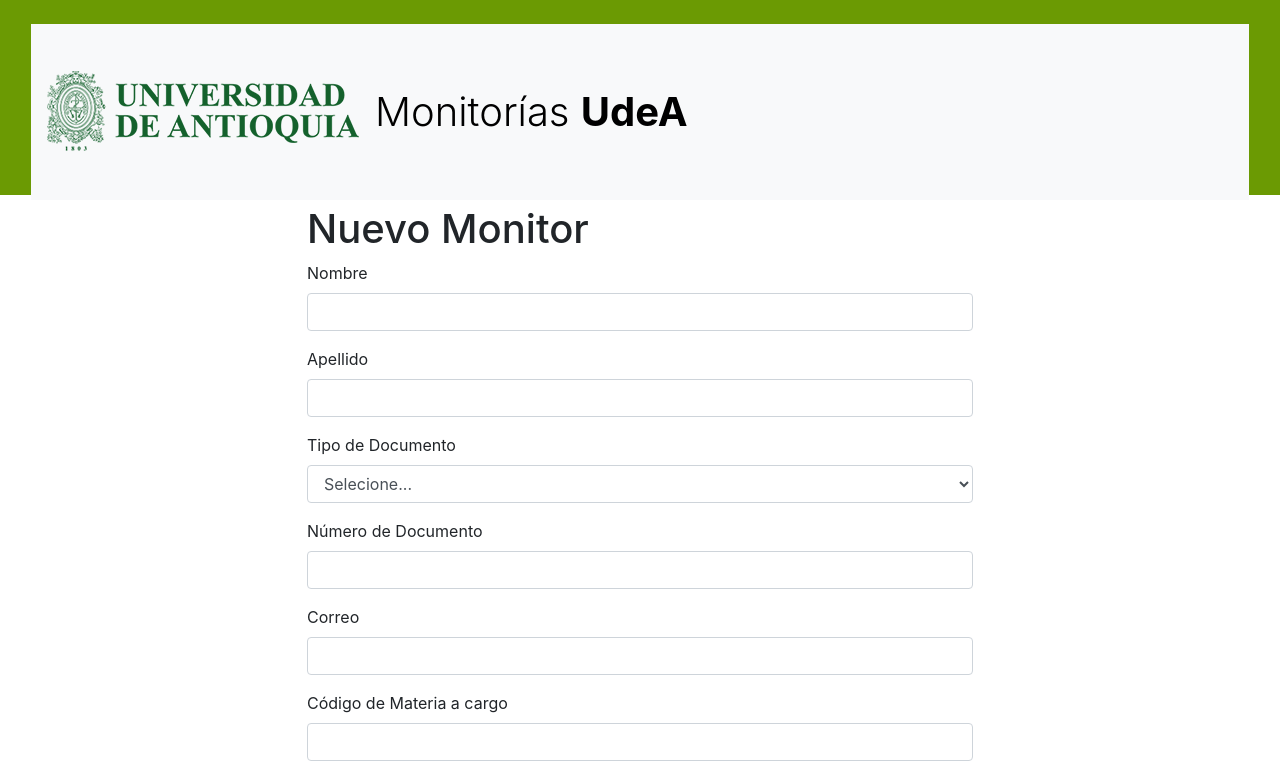
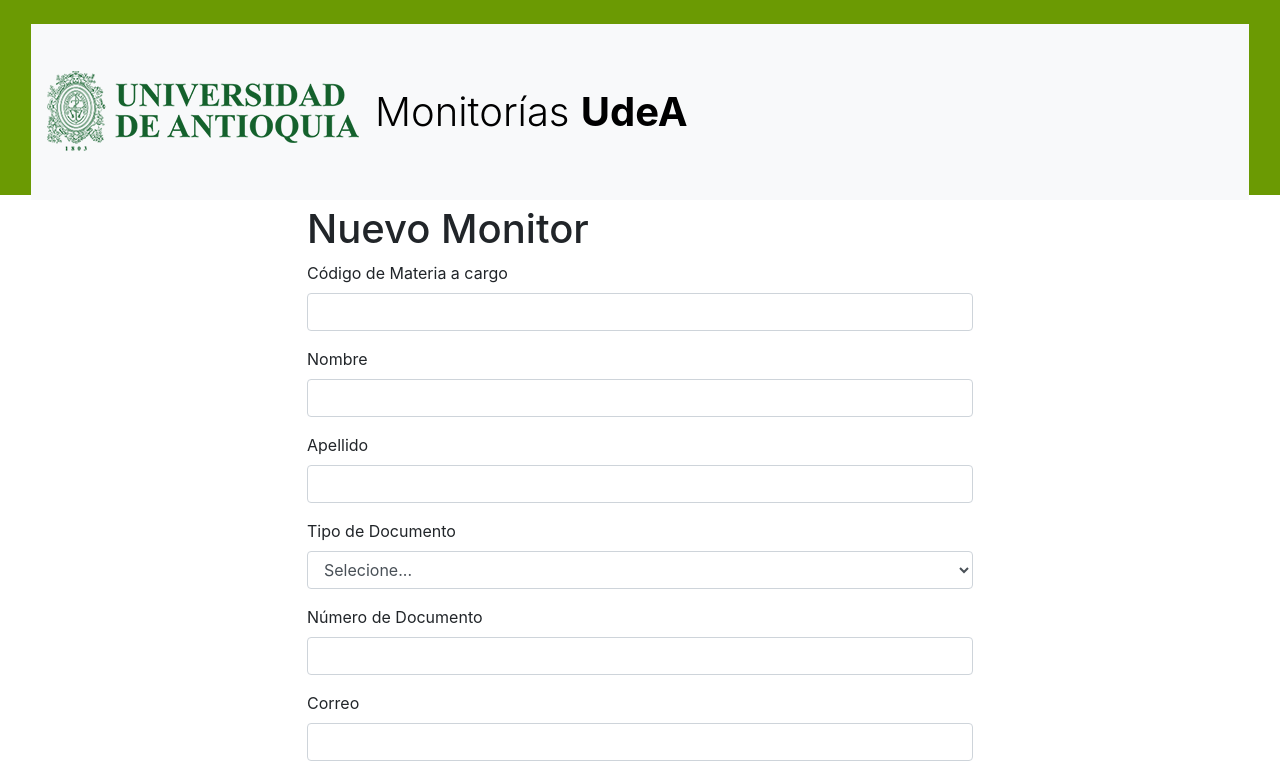
Before and after one commit to sidneyaguirre/monitorias-udea-frontend, a React (Create React App) app: page /tutor/new in a window 1280 px wide. Shown: the top 779 px of the page. Built offline with nearby package versions, Linux system fonts and the light colour scheme.

Commit message:
password

```diff
--- a/src/components/Tutor/TutorForm.jsx
+++ b/src/components/Tutor/TutorForm.jsx
@@ -2,7 +2,6 @@ import React, { Component } from "react";
 import "../../styles/Tutor/Tutor.scss";
 
 class TutorForm extends Component {
-
   handleClick = e => {
     /* prevent the button to submit info */
     console.log("button clicked");
@@ -14,6 +13,18 @@ class TutorForm extends Component {
         <h1>Nuevo Monitor</h1>
 
         <form onSubmit={this.props.onSubmit}>
+          <div className="form-group">
+            <label>Código de Materia a cargo</label>
+            <input
+              onChange={this.props.onChange}
+              type="number"
+              className="form-control"
+              name="courseId"
+              value={this.props.formValues.courseId}
+              required
+            />
+          </div>
+
           <div className="form-group">
             <label>Nombre</label>
             <input
@@ -79,13 +90,13 @@ class TutorForm extends Component {
           </div>
 
           <div className="form-group">
-            <label>Código de Materia a cargo</label>
+            <label>Contraseña</label>
             <input
               onChange={this.props.onChange}
-              type="number"
+              type="password"
               className="form-control"
-              name="courseId"
-              value={this.props.formValues.courseId}
+              name="password"
+              value={this.props.formValues.password}
               required
             />
           </div>
--- a/src/pages/Tutor/TutorNew.jsx
+++ b/src/pages/Tutor/TutorNew.jsx
@@ -5,24 +5,26 @@ import TutorForm from "../../components/Tutor/TutorForm";
 
 const initialState = {
   form: {
+    courseId: "",
     documentType: "",
     documentNumber: "",
     firstName: "",
     lastName: "",
     email: "",
-    courseId: ""
+    password: ""
   }
 };
 
 class TutorNew extends Component {
   state = {
     form: {
+      courseId: "",
       documentType: "",
       documentNumber: "",
       firstName: "",
       lastName: "",
       email: "",
-      courseId: ""
+      password: ""
     }
   };
 
@@ -42,21 +44,22 @@ class TutorNew extends Component {
   handleSubmit = async e => {
     e.preventDefault();
     console.log("Form submitted");
-    this.createTutor(this.state.form)
-    .then(() => {this.setState(initialState)}
-    );
+    this.createTutor(this.state.form).then(() => {
+      this.setState(initialState);
+    });
   };
 
   createTutor = async info => {
     var url =
       "https://monitorias-backend.herokuapp.com/api/v1/users/createInstructor";
     var data = {
+      idMateriaxinstructor: info.courseId,
       documentType: info.documentType,
       documentNumber: info.documentNumber,
       firstName: info.firstName,
       lastName: info.lastName,
       email: info.email,
-      idMateriaxinstructor: info.courseId
+      password: info.password
     };
     fetch(url, {
       method: "POST",
@@ -73,6 +76,7 @@ class TutorNew extends Component {
   render() {
     return (
       <div>
+        <div className="container" />
         <div className="container">
           <div className="row">
             <TutorForm
```
